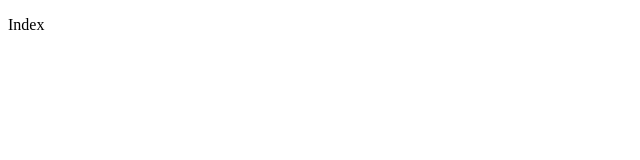
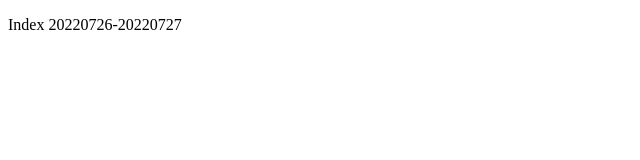
Before and after one commit to sujixiil/remo-repo, a plain HTML site: page index.html in a window 1280 px wide. Shown: the whole page, without its empty margins (0-640 px from the left). Drawn offline with Linux system fonts and the light colour scheme.

Commit message:
20220727 0051 push

```diff
--- a/index.html
+++ b/index.html
@@ -8,7 +8,7 @@
 </head>
 
 <body>
-	<p>Index</p>
+	<p>Index 20220726-20220727</p>
 </body>
 
 </html>
```
Also changed, not shown: testfile.txt (added), 設計書.txt (added).
